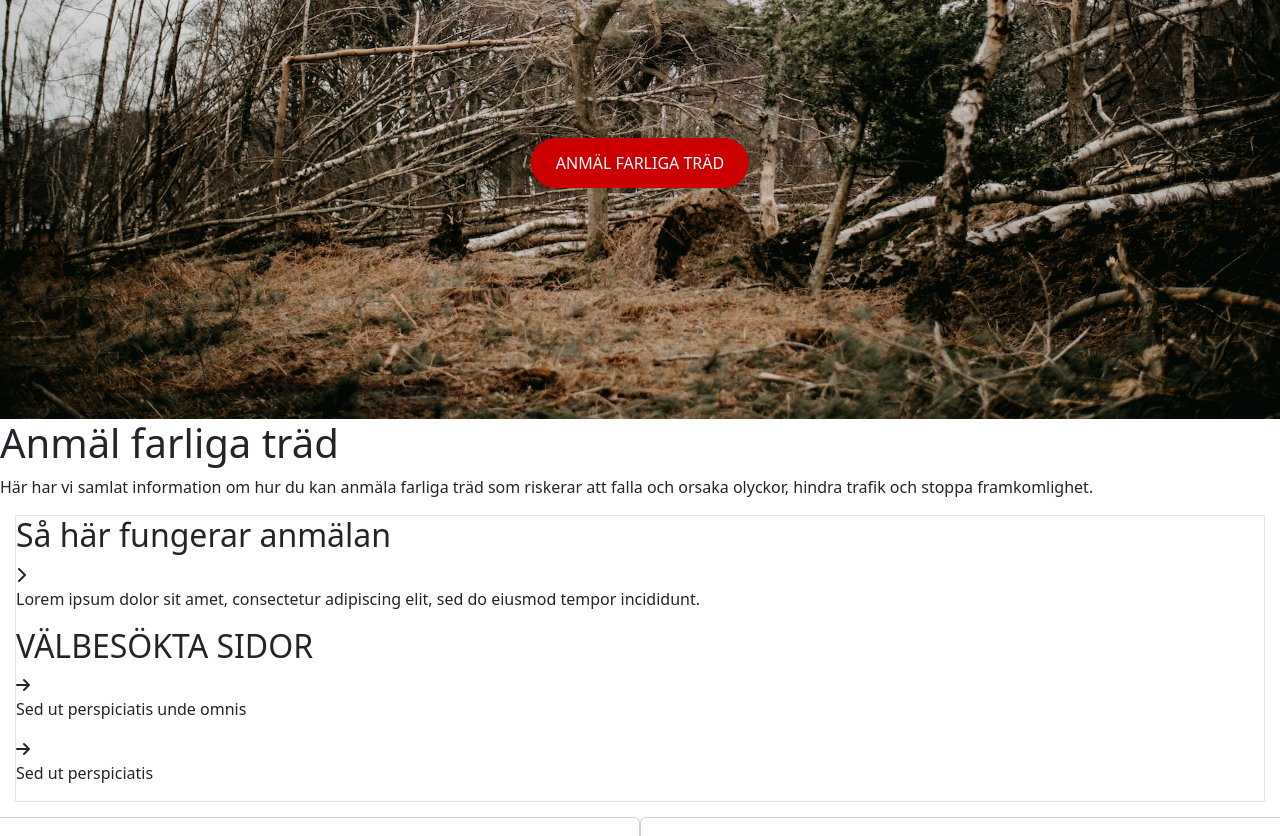
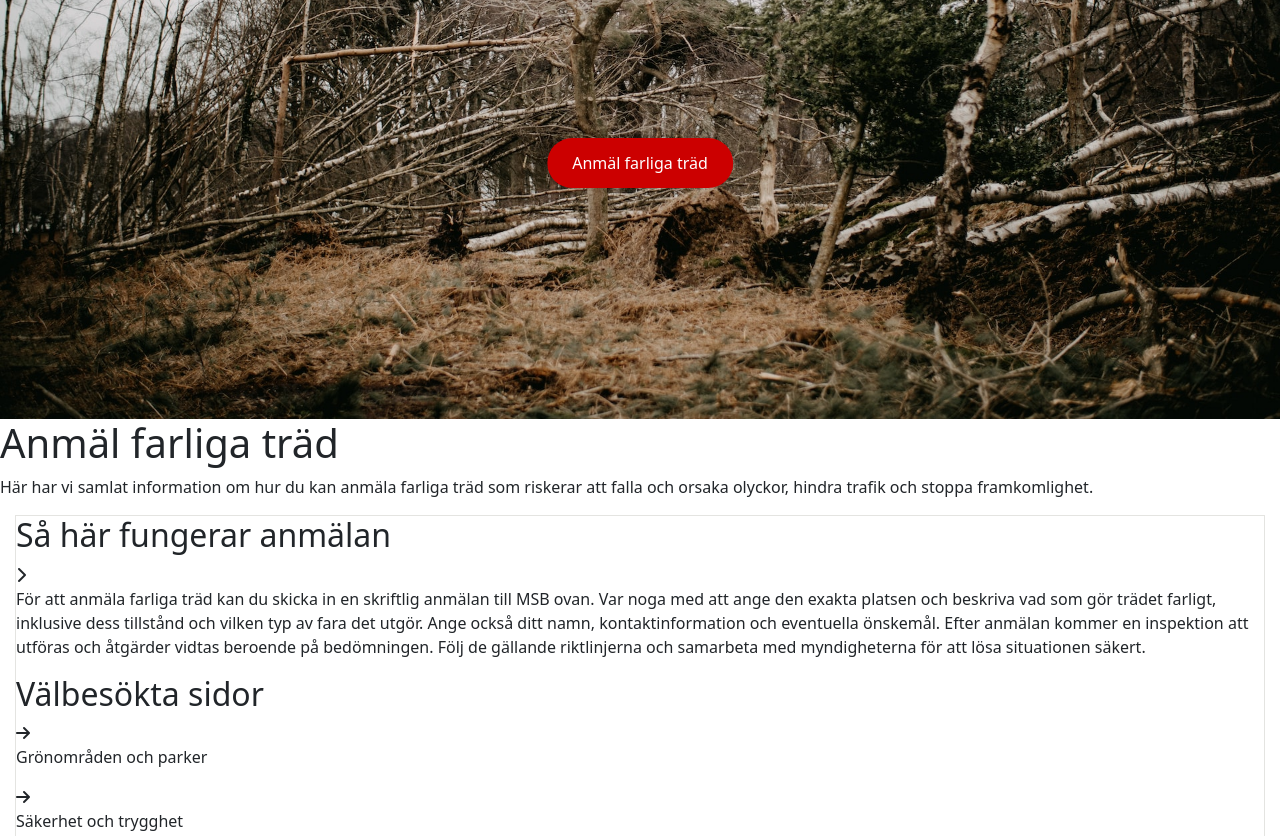
Before and after one commit to eli-ennab/inlamning-grafiska-verktyg-for-granssnittsdesign, a website built with Vite: page index.html in a window 1280 px wide. Shown: the part 540-1376 px from the top of the page. Built offline with nearby package versions, Linux system fonts and the light colour scheme.

Commit message:
added text content instead of lorem ipsum

```diff
--- a/index.html
+++ b/index.html
@@ -47,7 +47,7 @@
             <p>Du är här</p>
             <i class="fa-solid fa-house"></i>
             <i class="fa-solid fa-chevron-right"></i>
-            <p>Lokal anmälan</p>
+            <p>Trädsäkerhetsanmälan</p>
         </nav>
     </header>
 
@@ -56,7 +56,7 @@
 
         <div id="image-container">
             <img id="main-image" class="image-fluid" src="/annie-spratt-8qzB8P3KXWQ-unsplash.jpg" alt="Fallna träd">
-            <button id="cta-button" class="btn">ANMÄL FARLIGA TRÄD</button>
+            <button id="cta-button" class="btn">Anmäl farliga träd</button>
         </div>
 
         <div id="main-content-info">
@@ -67,12 +67,12 @@
         <div id="about-report-container">
             <h2>Så här fungerar anmälan</h2>
             <i class="fa-solid fa-chevron-right"></i>
-            <p>Lorem ipsum dolor sit amet, consectetur adipiscing elit, sed do eiusmod tempor incididunt.</p>
-            <h2>VÄLBESÖKTA SIDOR</h2>
+            <p>För att anmäla farliga träd kan du skicka in en skriftlig anmälan till MSB ovan. Var noga med att ange den exakta platsen och beskriva vad som gör trädet farligt, inklusive dess tillstånd och vilken typ av fara det utgör. Ange också ditt namn, kontaktinformation och eventuella önskemål. Efter anmälan kommer en inspektion att utföras och åtgärder vidtas beroende på bedömningen. Följ de gällande riktlinjerna och samarbeta med myndigheterna för att lösa situationen säkert.</p>
+            <h2>Välbesökta sidor</h2>
             <i class="fa-solid fa-arrow-right"></i>
-            <p>Sed ut perspiciatis unde omnis</p>
+            <p>Grönområden och parker</p>
             <i class="fa-solid fa-arrow-right"></i>
-            <p>Sed ut perspiciatis</p>
+            <p>Säkerhet och trygghet</p>
         </div>
 
         <div id="msb-contacts" class="row">
```
